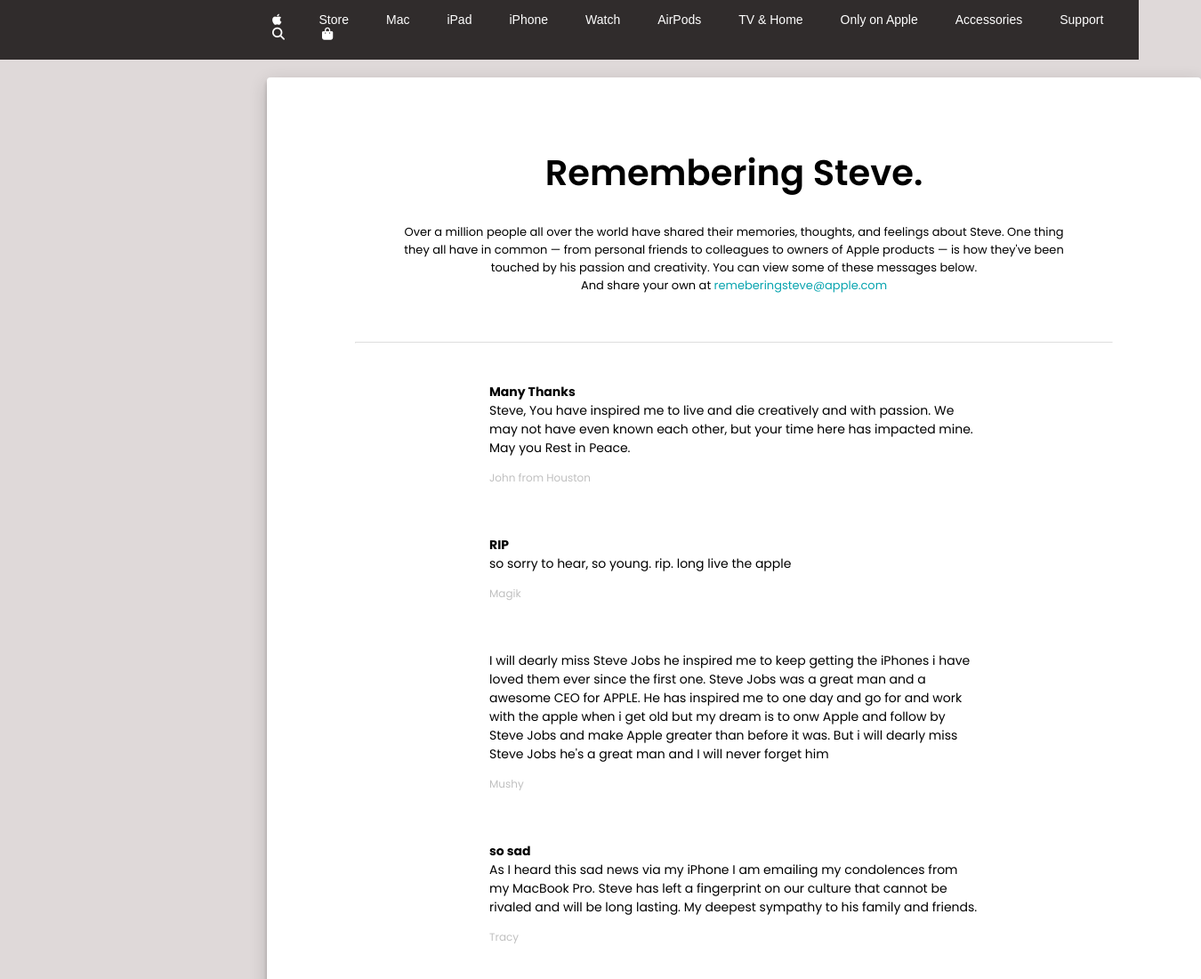
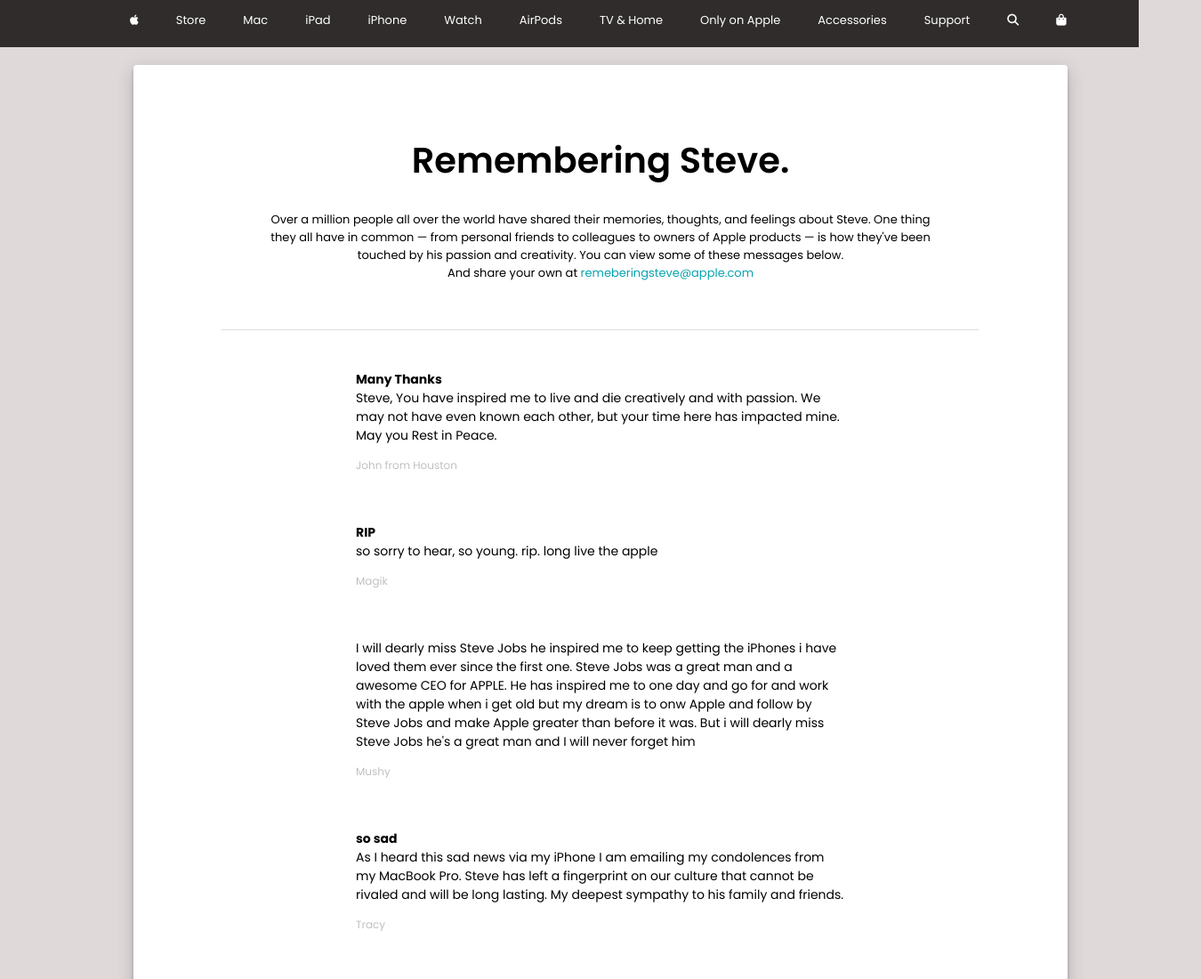
Before and after one commit to Damilp7/tribute-page, a plain HTML site: page index.html in a window 1280 px wide. Shown: the top 1100 px of the page at 89% size, 1350 px wide, since content can reach past the window. Drawn offline with Linux system fonts and the light colour scheme.

Commit message:
my second commit

```diff
--- a/main.css
+++ b/main.css
@@ -17,7 +17,7 @@
   margin-bottom: 25px;
   background-color: white;
   width: 1050px;
-  margin-left: 300px;
+  margin-left: 150px;
   border-radius: 4px;
   box-shadow: 0 4px 4px 0 rgba(0, 0, 0, 0.2), 0 6px 20px 0 rgba(0, 0, 0, 0.19);
 }
@@ -32,9 +32,10 @@
   display: inline-block;
   justify-content: center;
   align-items: flex-end;
-  margin-left: 250px;
-  font-family: Arial, Helvetica, sans-serif;
-  font-size: 14px;
+  margin-left: 90px;
+  /* font-family: Arial, Helvetica, sans-serif; */
+  font-size: 13px;
+  overflow: hidden;
 
 }
 
```
